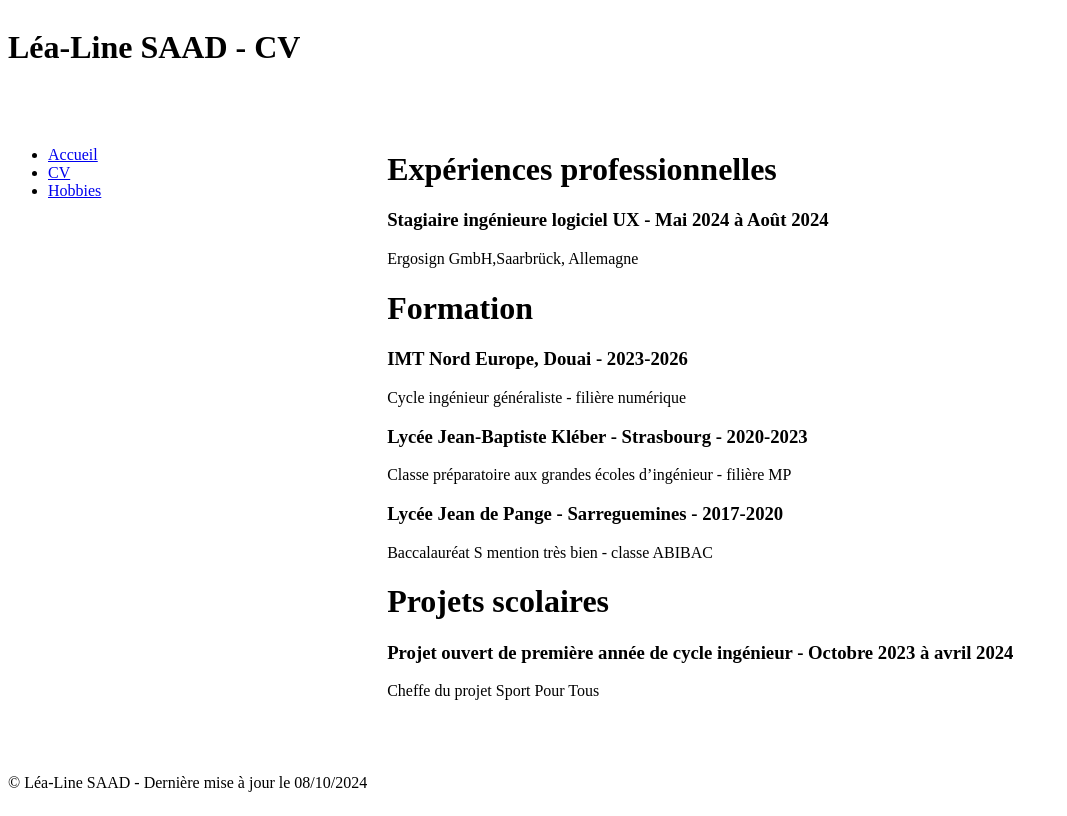
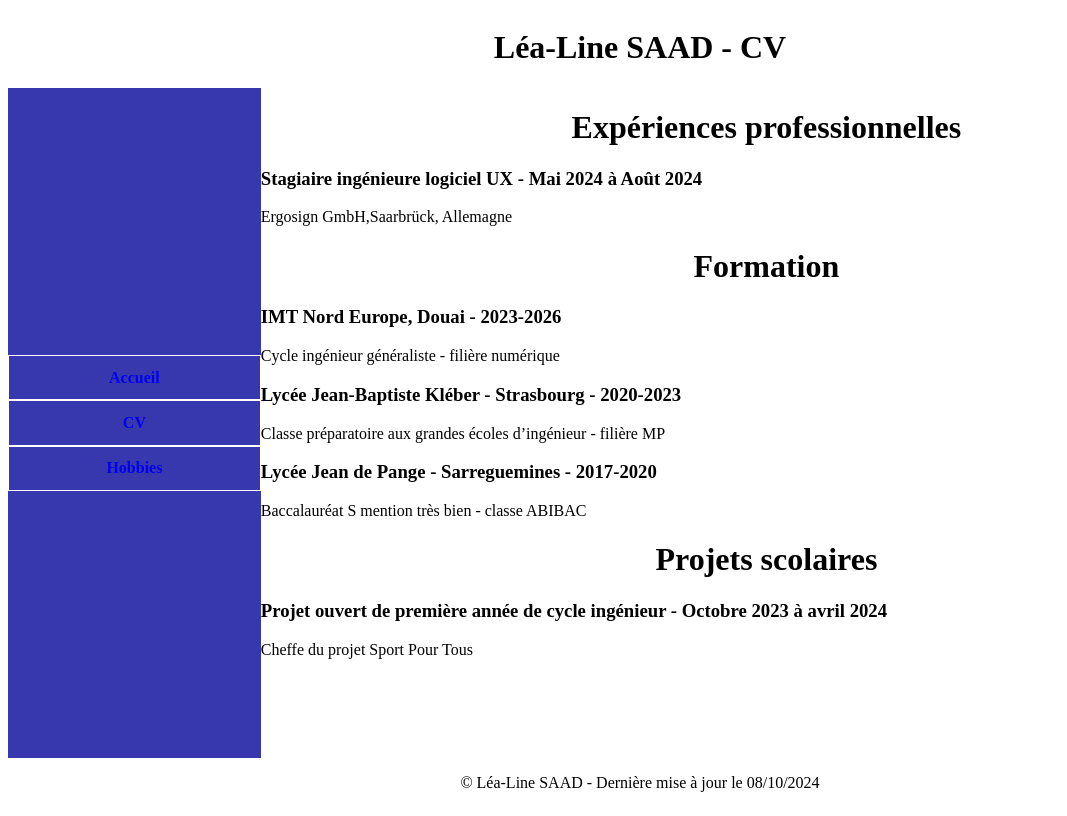
Before and after one commit to lealinehocine/IDAW, a PHP site: page /cv.html in a window 1280 px wide. Shown: the whole page, without its empty margins (0-1067 px from the left). Run offline with PHP 8.4, Linux system fonts and the light colour scheme.

Commit message:
début du style du menu

```diff
--- a/TP1/SitePro/v1/cv.html
+++ b/TP1/SitePro/v1/cv.html
@@ -14,7 +14,7 @@
 <nav class="menu">
     <ul>
     <li><a href="index.html">Accueil</a></li>
-    <li><a href="cv.html">CV</a></li>
+    <li><a id="currentpage" href="cv.html">CV</a></li>
     <li><a href="projets.html">Hobbies</a></li>
     </ul>
     </nav>
@@ -47,5 +47,5 @@
 </div>
 
 </div>
-    <p>© Léa-Line SAAD - Dernière mise à jour le 08/10/2024</p>
+    <p class="bottom">© Léa-Line SAAD - Dernière mise à jour le 08/10/2024</p>
 </body>
--- a/TP1/SitePro/v1/projets.html
+++ b/TP1/SitePro/v1/projets.html
@@ -35,6 +35,6 @@
 
 </div>
 </div>
-  <p>© Léa-Line SAAD - Dernière mise à jour le 08/10/2024</p>
+  <p class="bottom">© Léa-Line SAAD - Dernière mise à jour le 08/10/2024</p>
 
 </body>
--- a/TP1/SitePro/v1/style1.css
+++ b/TP1/SitePro/v1/style1.css
@@ -8,14 +8,53 @@
 
 .center{
     display: flex;
+    flex-grow: 1;
     /*justify-content: space-between;*/
 }
 
+.container{
+    flex-grow: 1;
+}
+
 .menu{
-    width:30%;
+    display:block;
+    width:20%;
+    background-color: rgb(55, 55, 174);
+    color: white;
+    font-weight: 700;
+    align-content: center;
+    text-decoration: none;
+}
+
+.menu li:hover {
+    background-color: #ed2794;
+    color: #ffe843;
+    border-color: #ffe843;
+}
+
+a{
+    text-decoration: none;
 }
 
 .description{
     display: flex;
     flex-wrap: wrap;
 }
+
+ul{
+    list-style:none;
+    padding: 0;
+
+
+}
+
+li{
+    border: 1px solid #fff;
+    text-align: center;
+    padding: 5%;
+
+}
+
+h1, .bottom{
+    text-align: center;
+}
```
Also changed, not shown: TP1/SitePro/v1/index.html (+6 -4 lines).
